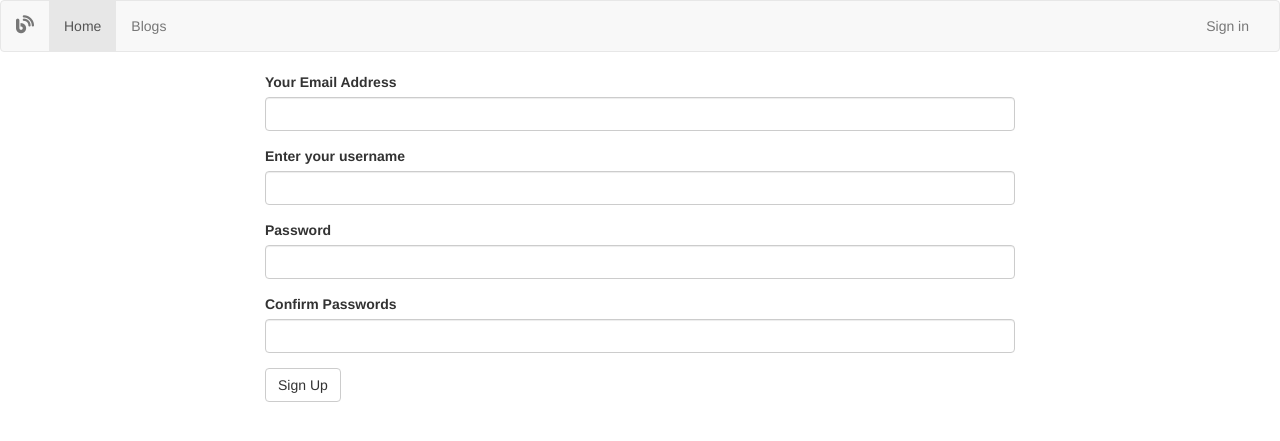
After one commit to Paul-Ngigi/Blog, a Flask app: page /authenticate/register in a window 1280 px wide. The commit adds this page. Shown: the top 441 px of the page. Run offline with Flask 2, Linux system fonts and the light colour scheme; some libraries are stand-ins or nearby versions.

Commit message:
add a login and registration page

```diff
--- a/app/__init__.py
+++ b/app/__init__.py
@@ -2,10 +2,15 @@ from flask import Flask
 from config import config_option
 from flask_bootstrap import Bootstrap
 from flask_sqlalchemy import SQLAlchemy
+from flask_login import LoginManager
 
 
 bootstrap = Bootstrap()
 db = SQLAlchemy()
+login_manager = LoginManager()
+login_manager.session_protection = 'strong'
+login_manager.login_view = 'auth.login'
+
 
 
 def create_app(config_name):
@@ -19,6 +24,7 @@ def create_app(config_name):
     # Initializing our extensions
     bootstrap.init_app(app)
     db.init_app(app)
+    login_manager.init_app(app)
 
     # Registering blueprints
     from .main import main as main_blueprint
--- a/app/auth/__init__.py
+++ b/app/auth/__init__.py
@@ -2,4 +2,4 @@ from flask import Blueprint
 
 auth = Blueprint('auth', __name__)
 
-from . import views
+from . import views, forms
--- /dev/null
+++ b/app/auth/forms.py
@@ -0,0 +1,27 @@
+from flask_wtf import FlaskForm
+from wtforms import StringField, BooleanField, PasswordField, SubmitField, ValidationError
+from wtforms.validators import Required, EqualTo, Email
+from ..models import User
+
+
+class RegistrationForm(FlaskForm):
+    email = StringField('Your Email Address',validators=[Required(),Email()])
+    username = StringField('Enter your username',validators = [Required()])
+    password = PasswordField('Password',validators = [Required(), EqualTo('password_confirm',message = 'Passwords must match')])
+    password_confirm = PasswordField('Confirm Passwords',validators = [Required()])
+    submit = SubmitField('Sign Up')
+
+    def validate_email(self,data_field):
+        if User.query.filter_by(email =data_field.data).first():
+            raise ValidationError('There is an account with that email')
+
+    def validate_username(self,data_field):
+        if User.query.filter_by(username = data_field.data).first():
+            raise ValidationError('That username is taken')
+
+
+class LoginForm(FlaskForm):
+    email = StringField('Your Email Address',validators=[Required(),Email()])
+    password = PasswordField('Password',validators =[Required()])
+    remember = BooleanField('Remember me')
+    submit = SubmitField('Sign In')
--- a/app/auth/views.py
+++ b/app/auth/views.py
@@ -1,8 +1,40 @@
-from flask import render_template
+from flask import render_template, redirect, url_for, flash, request
 from . import auth
+from ..models import User
+from .. import db
+from .forms import RegistrationForm, LoginForm
+from flask_login import login_user, logout_user, login_required
 
 
-@auth.route('/')
-@auth.route('/login')
+@auth.route('/register',methods = ["GET","POST"])
+def register():
+    form = RegistrationForm()
+    if form.validate_on_submit():
+        user = User(email = form.email.data, username = form.username.data,password = form.password.data)
+        db.session.add(user)
+        db.session.commit()
+        return redirect(url_for('auth.login'))
+        title = "New Account"
+    return render_template('auth/register.html',registration_form = form)
+
+
+@auth.route('/login',methods=['GET','POST'])
 def login():
-    return render_template('auth/login.html')
+    login_form = LoginForm()
+    if login_form.validate_on_submit():
+        user = User.query.filter_by(email = login_form.email.data).first()
+        if user is not None and user.verify_password(login_form.password.data):
+            login_user(user,login_form.remember.data)
+            return redirect(request.args.get('next') or url_for('main.index'))
+
+        flash('Invalid username or Password')
+
+    title = "watchlist login"
+    return render_template('auth/login.html',login_form = login_form,title=title)
+
+
+@auth.route('/logout')
+@login_required
+def logout():
+    logout_user()
+    return redirect(url_for("main.index"))
--- /dev/null
+++ b/app/templates/auth/register.html
@@ -0,0 +1,17 @@
+{% extends 'base.html'%}
+{% import 'bootstrap/wtf.html' as wtf%}
+
+{% block content %}
+<div class="container">
+<div class="row">
+<div class="col-md-2"> </div>
+<div class="col-md-8">
+
+{{wtf.quick_form(registration_form)}}
+
+</div>
+<div class="col-md-2"></div>
+</div>
+</div>
+
+{% endblock%}
--- a/app/templates/navbar.html
+++ b/app/templates/navbar.html
@@ -17,6 +17,14 @@
           <li class="active"><a href="#">Home<span class="sr-only">(current)</span></a></li>
           <li><a href="#">Blogs</a></li>
         </ul>
+        <ul class="nav navbar-nav navbar-right">
+          {% if current_user.is_authenticated %}
+          <li style="color:white;padding:15px;">{{current_user.username}}</li>
+          <li><a href="{{url_for('auth.logout')}}">Sign out</a></li>
+          {% else %}
+          <li><a href="{{url_for('auth.login')}}">Sign in</a></li>
+          {%endif%}
+        </ul>
       </div><!-- /.navbar-collapse -->
     </div><!-- /.container-fluid -->
   </nav>
--- a/config.py
+++ b/config.py
@@ -5,6 +5,7 @@ class Config:
     """
     General configuration class
     """
+    SECRET_KEY = os.environ.get('SECRET_KEY')
     SQLALCHEMY_DATABASE_URI = 'postgresql+psycopg2://root:pass@localhost/blog'
 
 
```
Also changed, not shown: app/main/views.py (+11 -0 lines), app/models.py (+10 -2 lines), app/templates/auth/login.html (+24 -0 lines), app/templates/add_blog.html (added), app/templates/blogs.html (added).
